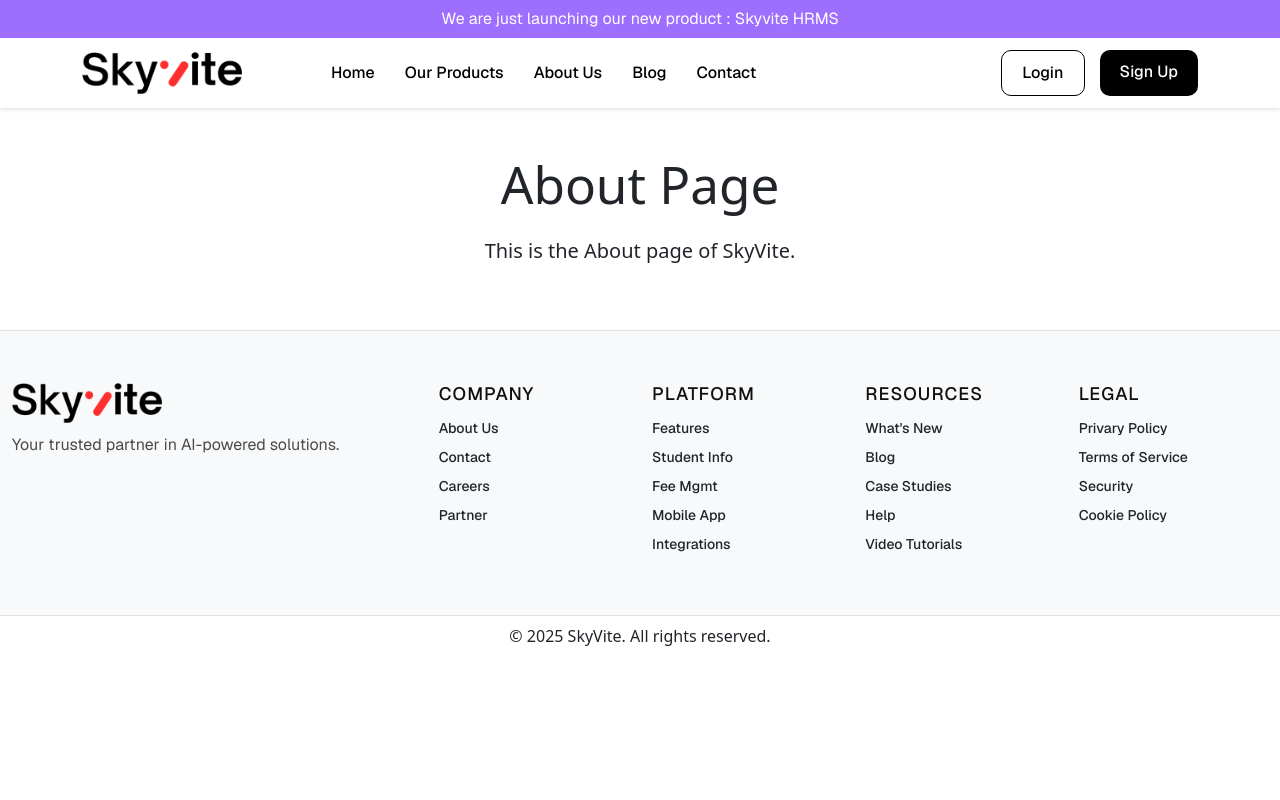
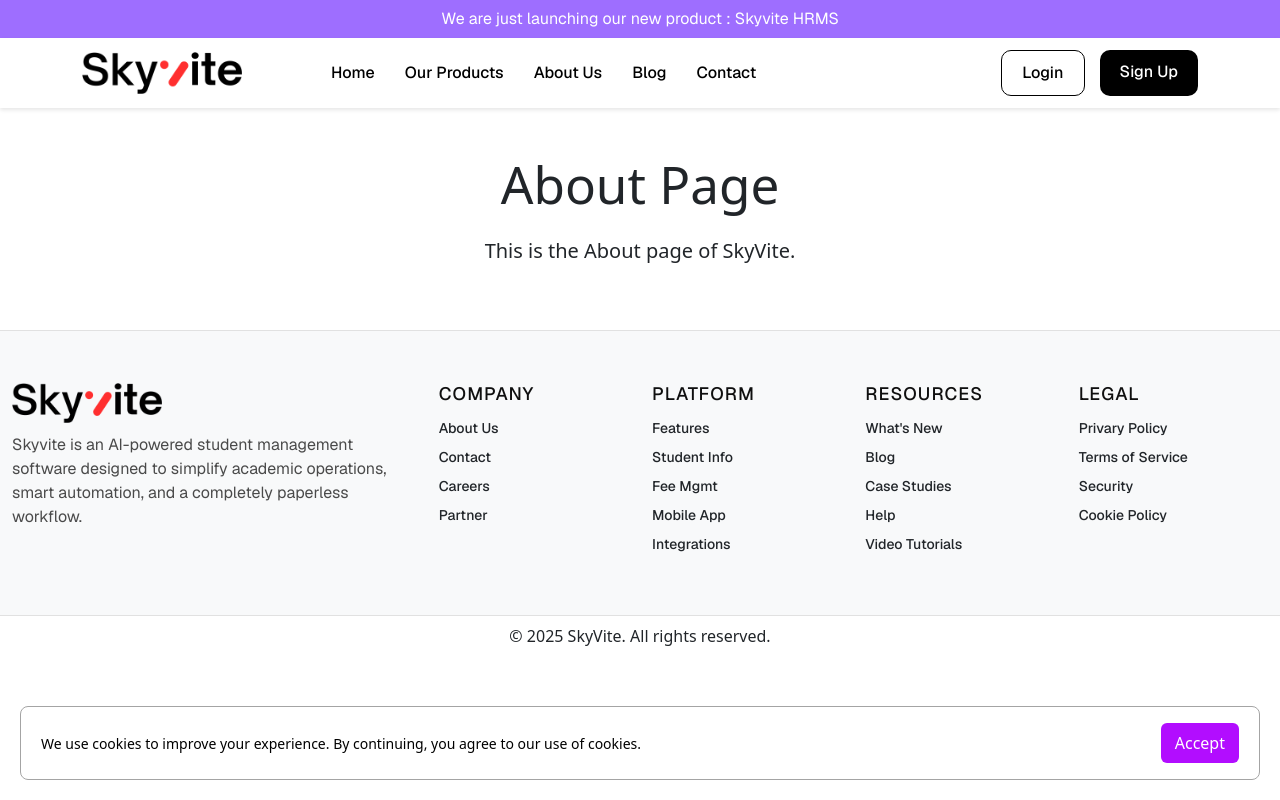
Before and after one commit to villofarm/skyvite, a React (Vite) app: page /about in a window 1280 px wide. Built offline with nearby package versions, Linux system fonts and the light colour scheme; the HTML template or start-up script is replaced by a standard one.

Commit message:
Your commit message

```diff
--- a/package.json
+++ b/package.json
@@ -12,6 +12,7 @@
   "dependencies": {
     "bootstrap": "^5.3.8",
     "framer-motion": "^12.23.26",
+    "js-cookie": "^3.0.5",
     "react": "^19.2.0",
     "react-dom": "^19.2.0",
     "react-router-dom": "^7.10.1"
--- a/src/App.jsx
+++ b/src/App.jsx
@@ -3,7 +3,7 @@
 import Footer from "./components/Footer";
 import Home from "./pages/Home";
 import About from "./pages/about";
-
+import CookieConsent from "./components/CookieConsent";
 export default function App() {
   return (
     <Router>
@@ -17,6 +17,7 @@
             <Route path="/about" element={<About />} />
           </Routes>
         </main>
+              <CookieConsent />
 
         <Footer />
 
--- /dev/null
+++ b/src/components/CookieConsent.jsx
@@ -0,0 +1,59 @@
+import { useState, useEffect } from "react";
+import Cookies from "js-cookie";
+
+export default function CookieConsent() {
+  const [visible, setVisible] = useState(false);
+
+  useEffect(() => {
+    const consent = Cookies.get("cookie_consent");
+    if (!consent) setVisible(true);
+  }, []);
+
+  const acceptCookies = () => {
+    Cookies.set("cookie_consent", "accepted", { expires: 365 });
+    setVisible(false);
+  };
+
+  if (!visible) return null;
+
+  return (
+    <div style={styles.wrapper}>
+      <p style={styles.text}>
+        We use cookies to improve your experience. By continuing, you agree to our use of cookies.
+      </p>
+      <button style={styles.button} onClick={acceptCookies}>
+        Accept
+      </button>
+    </div>
+  );
+}
+
+const styles = {
+  wrapper: {
+    position: "fixed",
+    bottom: 20,
+    left: 20,
+    right: 20,
+    background: "#fff",
+    color: "#000",
+    padding: "16px 20px",
+    borderRadius: 8,
+    display: "flex",
+    justifyContent: "space-between",
+    alignItems: "center",
+    zIndex: 9999,
+    border: "1px solid #a4a4a4ff",
+  },
+  text: {
+    margin: 0,
+    fontSize: 14,
+  },
+  button: {
+    background: "#b20dffff",
+    color: "#fff",
+    border: "none",
+    padding: "8px 14px",
+    borderRadius: 6,
+    cursor: "pointer",
+  },
+};
--- a/src/components/Footer.jsx
+++ b/src/components/Footer.jsx
@@ -7,7 +7,12 @@
         <div className="row">
         <div className="col-md-4 mt-2">
           <img src={footerlogo} alt="SkyVite Logo" style={{ width: '150px', marginBottom: '10px' }} />
-          <p>Your trusted partner in AI-powered solutions.</p>
+          <p>
+            Skyvite is an AI-powered student management software designed to simplify academic operations, smart automation, and a completely paperless workflow.
+          </p>
+          <div className="d-flex">
+
+          </div>
         </div>
         <div className="col-md-2 mt-2">
           <h5>COMPANY</h5>
--- a/src/pages/Home.jsx
+++ b/src/pages/Home.jsx
@@ -1,6 +1,5 @@
 import aboutimg from "../assets/img/about-dashboard.webp";
 import firstcard from "../assets/img/school.png";
-
 export default function Home() {
   return (
     <div>
```
Also changed, not shown: 1 other file (tests, documents, lock files or other folders).
